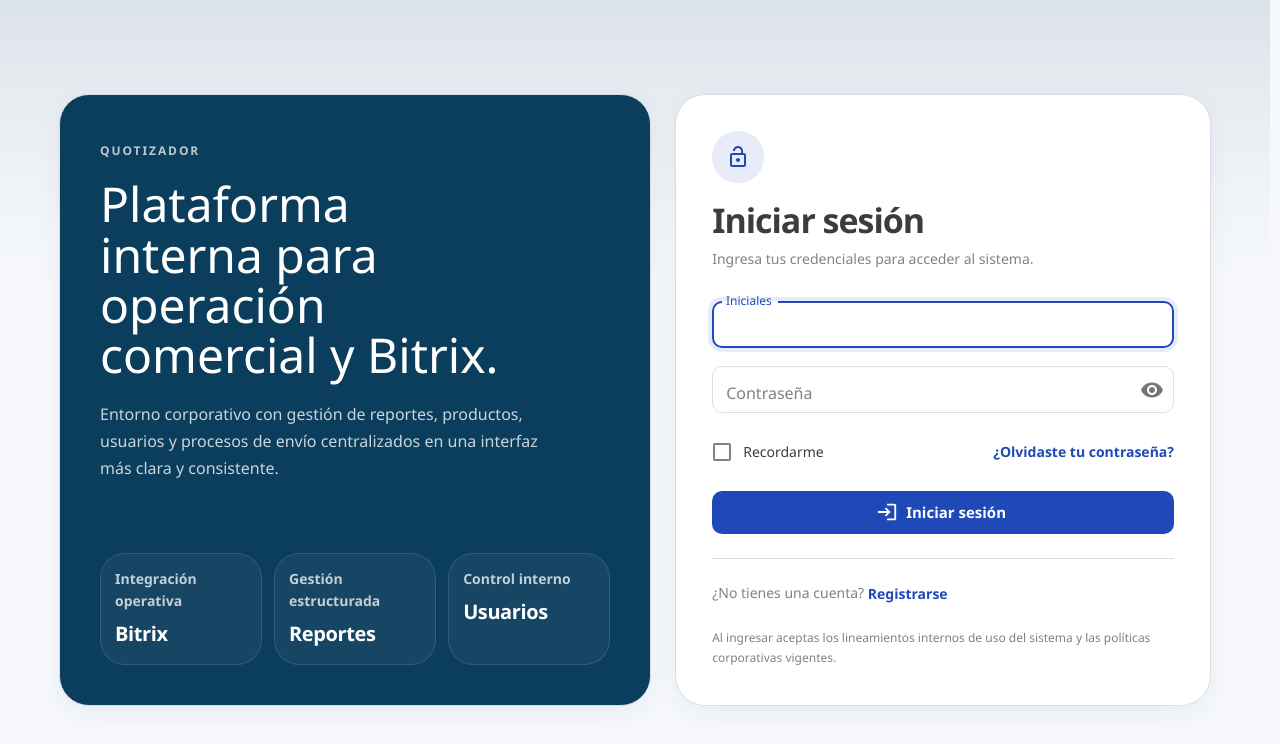
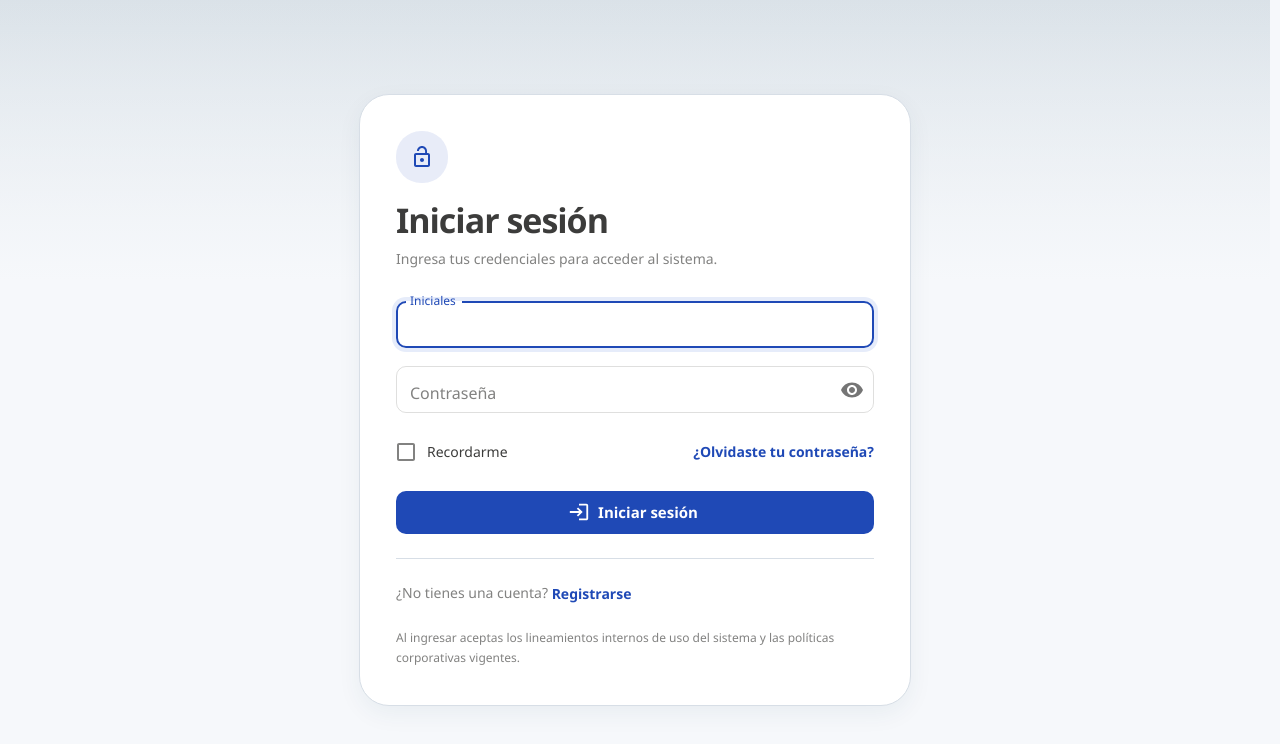
Before and after one commit to carlos123ordaz/quotizador-desktop, a React (Vite) app: page /#/login in a window 1280 px wide. Shown: the top 744 px of the page. Built offline with nearby package versions, Linux system fonts and the light colour scheme.

Commit message:
feat: mejorar diseño

```diff
--- a/package.json
+++ b/package.json
@@ -37,6 +37,7 @@
     "@types/react": "^19.1.16",
     "@types/react-dom": "^19.1.9",
     "@vitejs/plugin-react": "^5.0.4",
+    "baseline-browser-mapping": "^2.10.19",
     "eslint": "^9.36.0",
     "eslint-plugin-react-hooks": "^5.2.0",
     "eslint-plugin-react-refresh": "^0.4.22",
--- a/src/layout/MainLayout.jsx
+++ b/src/layout/MainLayout.jsx
@@ -55,7 +55,7 @@
     const [desktopOpen, setDesktopOpen] = useState(true);
     const [anchorEl, setAnchorEl] = useState(null);
 
-    const sidebarBg = theme.palette.mode === 'light' ? corporateColors.brand : '#11273A';
+    const sidebarBg = '#0F172A';
     const sidebarBgAlt = theme.palette.mode === 'light' ? '#0F4A6E' : '#173149';
     const sidebarBorder = alpha('#FFFFFF', theme.palette.mode === 'light' ? 0.10 : 0.08);
     const sidebarText = corporateColors.sidebarText;
--- a/src/pages/BitrixHistory.jsx
+++ b/src/pages/BitrixHistory.jsx
@@ -111,6 +111,7 @@
                 justifyContent: 'space-between',
                 alignItems: 'baseline',
                 gap: 2,
+                minWidth: 0,
                 py: 0.75,
                 borderBottom: '1px solid',
                 borderColor: alpha(theme.palette.divider, 0.5),
@@ -125,9 +126,14 @@
                 fontWeight={600}
                 align="right"
                 sx={{
+                    flex: 1,
+                    minWidth: 0,
                     color: 'text.primary',
                     fontFamily: mono ? '"Roboto Mono", monospace' : 'inherit',
                     fontSize: mono ? '0.8rem' : '0.8125rem',
+                    whiteSpace: 'normal',
+                    overflowWrap: 'anywhere',
+                    wordBreak: 'break-word',
                 }}
             >
                 {value}
--- a/src/pages/BitrixIntegration.jsx
+++ b/src/pages/BitrixIntegration.jsx
@@ -1202,10 +1202,21 @@
                                             </Typography>
                                         </Box>
                                         {currentFileData.rubrica && (
-                                            <Box sx={{ flex: 3, minWidth: 200, p: 1.5, border: '1px solid', borderColor: 'divider', borderRadius: 1.5 }}>
+                                            <Box sx={{ flex: 3, minWidth: 0, p: 1.5, border: '1px solid', borderColor: 'divider', borderRadius: 1.5, overflow: 'hidden' }}>
                                                 <Typography variant="caption" color="text.secondary" sx={{ textTransform: 'uppercase', letterSpacing: '0.07em', fontSize: '0.63rem', fontWeight: 700, display: 'block', mb: 0.25 }}>Rúbrica / Códigos</Typography>
                                                 <Tooltip title={currentFileData.rubrica} arrow>
-                                                    <Typography variant="body2" fontWeight={500} noWrap sx={{ fontFamily: '"Roboto Mono", monospace', fontSize: '0.78rem', cursor: 'default' }}>
+                                                    <Typography
+                                                        variant="body2"
+                                                        fontWeight={500}
+                                                        sx={{
+                                                            fontFamily: '"Roboto Mono", monospace',
+                                                            fontSize: '0.78rem',
+                                                            cursor: 'default',
+                                                            whiteSpace: 'normal',
+                                                            overflowWrap: 'anywhere',
+                                                            wordBreak: 'break-word',
+                                                        }}
+                                                    >
                                                         {currentFileData.rubrica}
                                                     </Typography>
                                                 </Tooltip>
--- a/src/pages/LoginScreen.jsx
+++ b/src/pages/LoginScreen.jsx
@@ -76,73 +76,13 @@
                 py: 6,
             }}
         >
-            <Container maxWidth="lg">
+            <Container maxWidth="sm">
                 <Box
                     sx={{
-                        display: 'grid',
-                        gridTemplateColumns: { xs: '1fr', md: '1.05fr 0.95fr' },
-                        gap: 3,
-                        alignItems: 'stretch',
+                        display: 'flex',
+                        justifyContent: 'center',
                     }}
                 >
-                    <Paper
-                        elevation={0}
-                        sx={{
-                            p: { xs: 3, md: 5 },
-                            borderRadius: 3,
-                            display: 'flex',
-                            flexDirection: 'column',
-                            justifyContent: 'space-between',
-                            minHeight: { md: 560 },
-                            backgroundColor: corporateColors.brand,
-                            color: 'common.white',
-                        }}
-                    >
-                        <Box>
-                            <Typography variant="overline" sx={{ color: alpha('#FFFFFF', 0.72), letterSpacing: '0.16em', fontWeight: 700 }}>
-                                Quotizador
-                            </Typography>
-                            <Typography variant="h3" sx={{ mt: 1.5, maxWidth: 420, lineHeight: 1.05 }}>
-                                Plataforma interna para operación comercial y Bitrix.
-                            </Typography>
-                            <Typography variant="body1" sx={{ mt: 2.5, maxWidth: 440, color: alpha('#FFFFFF', 0.78), lineHeight: 1.7 }}>
-                                Entorno corporativo con gestión de reportes, productos, usuarios y procesos de envío centralizados en una interfaz más clara y consistente.
-                            </Typography>
-                        </Box>
-
-                        <Box
-                            sx={{
-                                mt: 4,
-                                display: 'grid',
-                                gridTemplateColumns: { xs: '1fr', sm: 'repeat(3, 1fr)' },
-                                gap: 1.5,
-                            }}
-                        >
-                            {[
-                                { value: 'Bitrix', label: 'Integración operativa' },
-                                { value: 'Reportes', label: 'Gestión estructurada' },
-                                { value: 'Usuarios', label: 'Control interno' },
-                            ].map((item) => (
-                                <Box
-                                    key={item.label}
-                                    sx={{
-                                        p: 1.75,
-                                        borderRadius: 2.5,
-                                        border: `1px solid ${alpha('#FFFFFF', 0.12)}`,
-                                        backgroundColor: alpha('#FFFFFF', 0.05),
-                                    }}
-                                >
-                                    <Typography variant="subtitle2" sx={{ color: alpha('#FFFFFF', 0.74) }}>
-                                        {item.label}
-                                    </Typography>
-                                    <Typography variant="h6" sx={{ mt: 0.75, color: 'common.white' }}>
-                                        {item.value}
-                                    </Typography>
-                                </Box>
-                            ))}
-                        </Box>
-                    </Paper>
-
                     <Paper
                         elevation={0}
                         sx={{
@@ -151,6 +91,7 @@
                             display: 'flex',
                             flexDirection: 'column',
                             justifyContent: 'center',
+                            width: '100%',
                         }}
                     >
                         <Box sx={{ mb: 4 }}>
@@ -159,7 +100,7 @@
                                     width: 52,
                                     height: 52,
                                     borderRadius: 2.5,
-                                    bgcolor: alpha(corporateColors.primary, 0.10),
+                                    bgcolor: alpha(corporateColors.primary, 0.1),
                                     color: corporateColors.primary,
                                     display: 'flex',
                                     alignItems: 'center',
--- a/src/utils/excelUtils.js
+++ b/src/utils/excelUtils.js
@@ -114,15 +114,18 @@
 };
 
 const extractProductos = (sheet, listaProductos) => {
+    console.log('Extrayendo productos del resumenSheet...');
     const productos = [];
     let col = 5;
     for (let i = 0; i < 20; i++) {
         const currentCol = col + i;
         const hasValue = getCellValue(sheet, 18, currentCol);
+        console.log(`Columna ${currentCol}: ${hasValue}`);
         if (!hasValue) continue;
         const nombre = getCellValue(sheet, 2, currentCol);
         const precio = getCellValue(sheet, 20, currentCol) || 0;
         const productoInfo = listaProductos[nombre];
+        console.log(nombre)
         if (productoInfo) {
             productos.push({
                 cantidad: 1,
```
Also changed, not shown: 1 other file (tests, documents, lock files or other folders).
